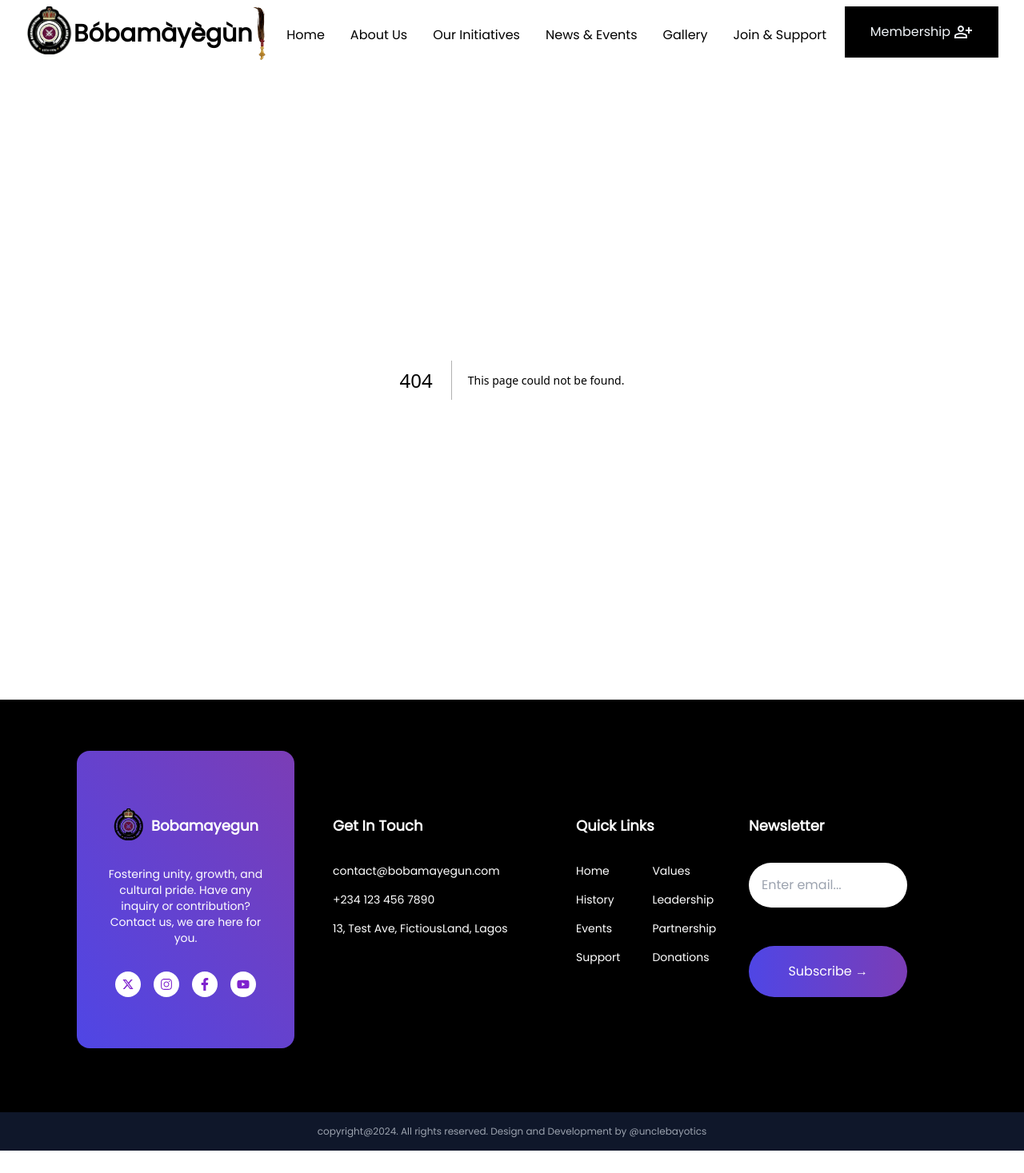
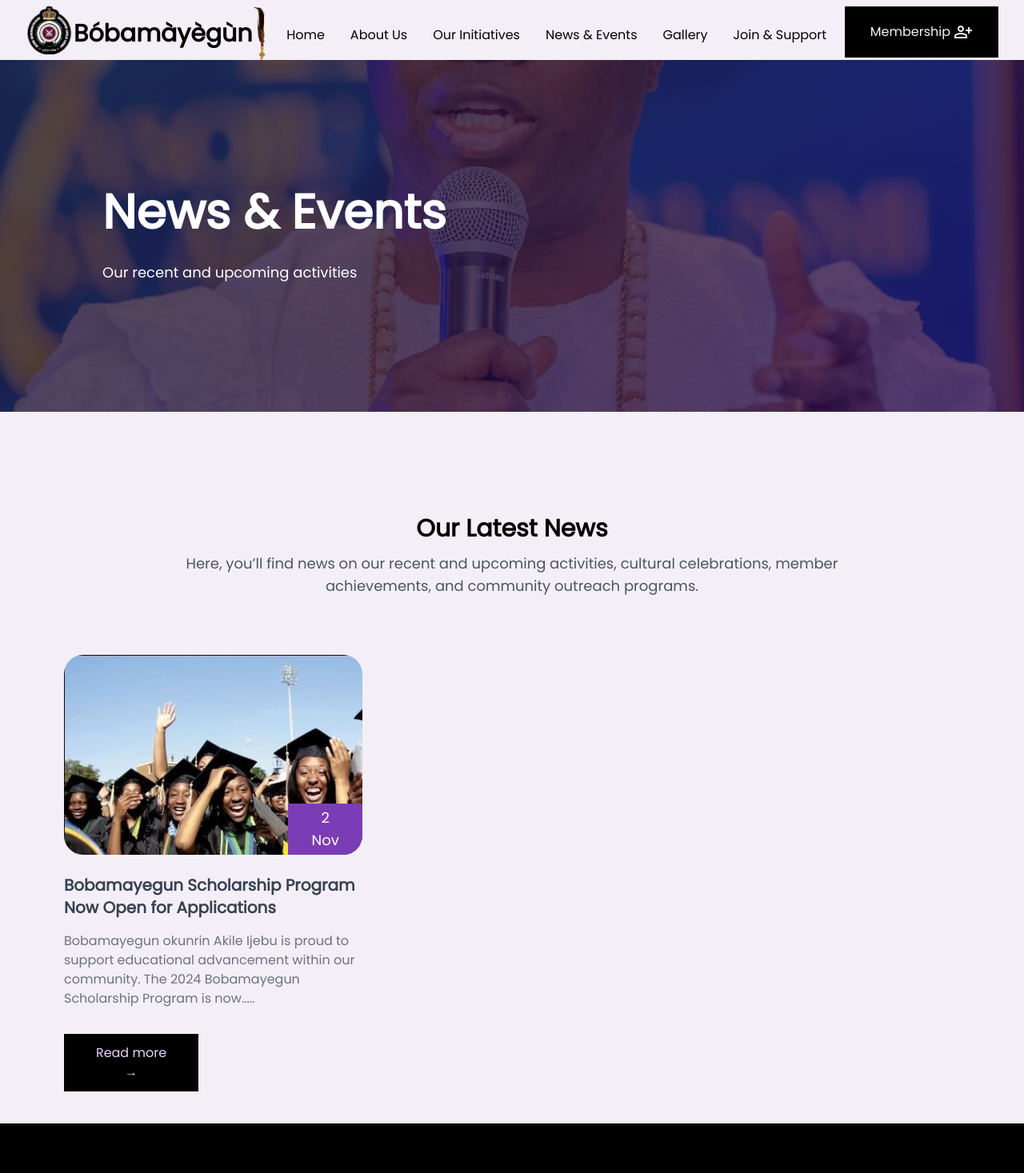
Before and after one commit to Bayotics/bobamayegun-club, a Next.js app: page /news in a window 1280 px wide. Before the commit this address had no page. Shown: the top 1467 px of the page at 80% size. Before the commit the page ends 1439 px from the top, so only its background shows below. Built offline with nearby package versions, Linux system fonts and the light colour scheme.

Commit message:
news initiated

```diff
--- a/src/app/globals.css
+++ b/src/app/globals.css
@@ -1008,6 +1008,14 @@
 	background-size: cover;
 }
 
+/* News and Events */
+.news-page-banner{
+	background: linear-gradient(135deg, var(--charity), var(--charitySecondary) ),
+	 url(../images/press-banner.jpg) no-repeat center center / cover;
+}
+.news-card-image-i{
+	background-image: url(../images/news/news-img-1.jpg);
+}
 
 
 
--- /dev/null
+++ b/src/app/news/page.tsx
@@ -0,0 +1,11 @@
+import { Banner } from "@/components/news/Banner";
+import { Content } from "@/components/news/Content";
+
+export default function News () {
+    return (
+        <div className = 'news-main'>
+            <Banner />
+            <Content />
+        </div>
+    )
+}
--- a/src/components/Header/AnimatedNav.tsx
+++ b/src/components/Header/AnimatedNav.tsx
@@ -18,7 +18,7 @@
       <FlyoutLink href="#" FlyoutContent={InitiativeContent}>
         Our Initiatives
       </FlyoutLink>
-      <Link href= '/'>
+      <Link href= '/news'>
           <div className="nav-menu-btn  ">
               <p className="font-medium">News & Events</p>
           </div>
--- /dev/null
+++ b/src/components/news/Banner.tsx
@@ -0,0 +1,13 @@
+
+export function Banner () {
+    return(
+        <div className="news-page-banner py-40 px-32">
+            <h1 className="text-6xl font-semibold text-white">
+                News & Events
+            </h1>
+            <p className="mt-8 font-normal text-lg text-white">
+                Our recent and upcoming activities
+            </p>
+        </div>
+    )
+}
--- /dev/null
+++ b/src/components/news/Content.tsx
@@ -0,0 +1,46 @@
+import AnimatedBtn from "../HomePage/AnimatedBtnForAbout";
+
+export function Content () {
+    return (
+        <div className="news-content-main mt-32">
+            <div className = 'news-header w-2/3 m-auto'>
+                <h1 className="text-center text-3xl font-semibold">
+                    Our Latest News
+                </h1>
+                <p className="mt-3 text-center text-gray-600 text-lg">
+                    Here, you’ll find news on our recent and upcoming
+                    activities, cultural celebrations, member achievements,
+                    and community outreach programs.
+                </p>
+            </div>
+            <div className="mt-8 px-20 py-10 news-block">
+                <div className="news-cards grid grid-cols-3">
+                    <div className="news-card">
+                        <div className="news-card-image-i rounded-3xl h-[250px] place-content-end">
+                            <div
+                            className="news-date text-white rounded-br-3xl w-1/4 float-right bg-[#7b3db6] p-1">
+                                <h1 className="text-white text-center text-lg">2 <br/> Nov</h1>
+                            </div>
+                        </div>
+                        <div className='news-card-texts mt-6'>
+                            <h1 className='text-xl font-semibold text-gray-700'>
+                                Bobamayegun Scholarship Program Now Open for Applications
+                            </h1>
+                            <p className="mt-4 text-gray-500">
+                                Bobamayegun okunrin Akile Ijebu is proud to support educational
+                                advancement within our community. The 2024
+                                Bobamayegun Scholarship Program is now.....
+                            </p>
+                            <div className="news-btn mt-8 ">
+                                <AnimatedBtn
+                                    style={'bg-black hover:bg-gray-800 px-4 py-2 text-purple-200 w-[45%]'}
+                                    text={'Read more →'}
+                                />
+                            </div>
+                        </div>
+                    </div>
+                </div>
+            </div>
+        </div>
+    )
+}
```
Also changed, not shown: src/images/news/news-img-1.jpg (added).
